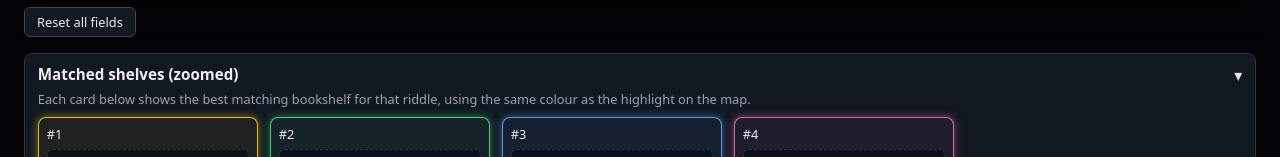
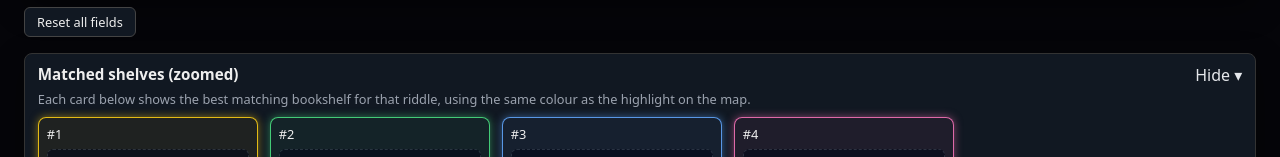
Before and after one commit to thsscapi/butler-pq-helper, a React (Vite) app: page / in a window 1280 px wide. Shown: the part 438-595 px from the top of the page. Built offline with nearby package versions, Linux system fonts and the light colour scheme.

Commit message:
Added text to hide button

```diff
--- a/src/App.jsx
+++ b/src/App.jsx
@@ -388,7 +388,7 @@ export default function App() {
                     padding: 0,
                   }}
                 >
-                  {showZoom ? "▾" : "▸"}
+                  {showZoom ? "Hide ▾" : "Show ▸"}
                 </button>
               </div>
 
```
